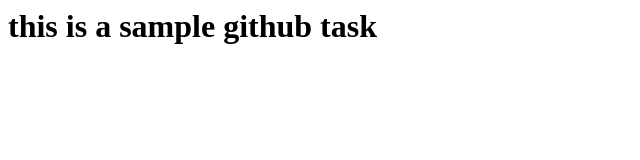
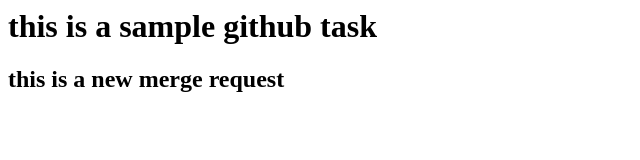
Before and after one commit to djangoproject132/sample, a plain HTML site: page index.html in a window 1280 px wide. Shown: the whole page, without its empty margins (0-640 px from the left). Drawn offline with Linux system fonts and the light colour scheme.

Commit message:
Update index.html

```diff
--- a/index.html
+++ b/index.html
@@ -1,5 +1,6 @@
 <html>
     <body>
         <h1>this is a sample github task</h1>
+        <h2>this is a new merge request
         </body>
     </html>
```
